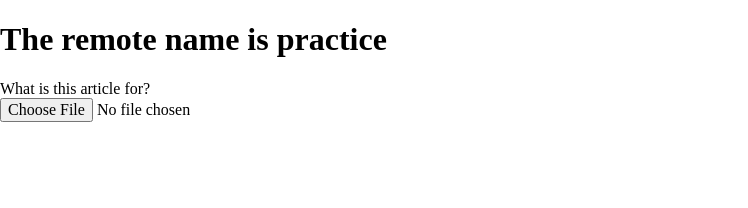
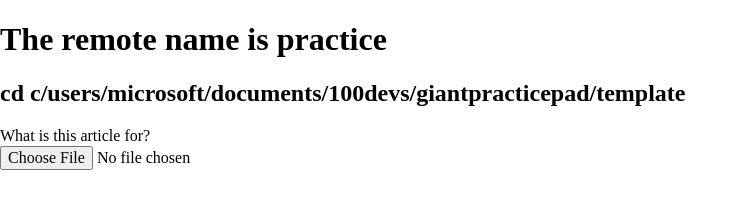
Before and after one commit to apositivementalattitude/giantPracticePad, a plain HTML site: page index.html in a window 1280 px wide. Shown: the whole page, without its empty margins (0-748 px from the left). Drawn offline with Linux system fonts and the light colour scheme.

Commit message:
updated html

```diff
--- a/index.html
+++ b/index.html
@@ -12,7 +12,9 @@
 		<link rel="stylesheet" href="css/style.css">
 	</head>
 	<body>
+
 		<h1>The remote name is practice</h1>
+		<h2>cd c/users/microsoft/documents/100devs/giantpracticepad/template</h2>
 		<article>What is this article for?</article>
 		<input type="file" name="file">
 		<script type="text/javascript" src="js/main.js"></script>
@@ -22,6 +24,6 @@
 
 			<!-- What is connectivity?
 				connectivity allows you to communicate with the server in new and innovative ways -->
-
+			<!-- <input type="submit" name="submit" value="#"> -->
 	</body>
 </html>
```
